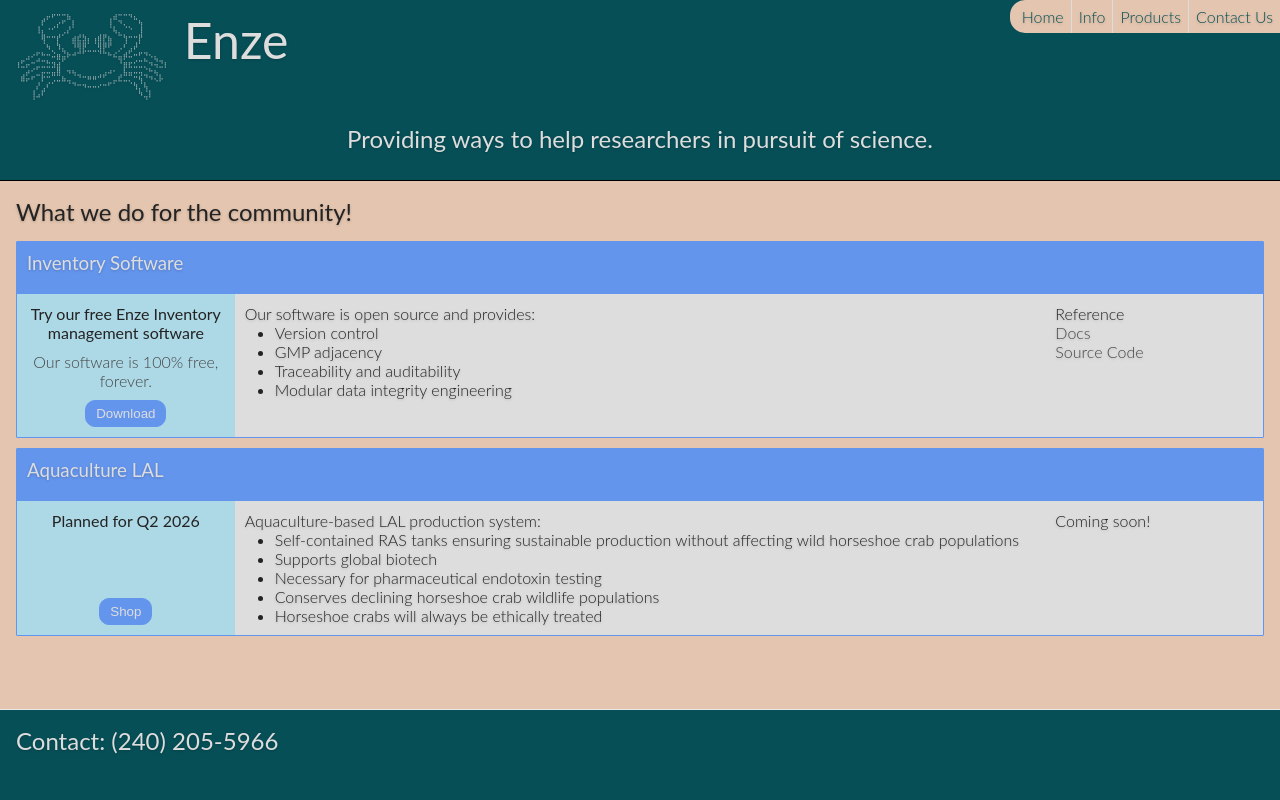
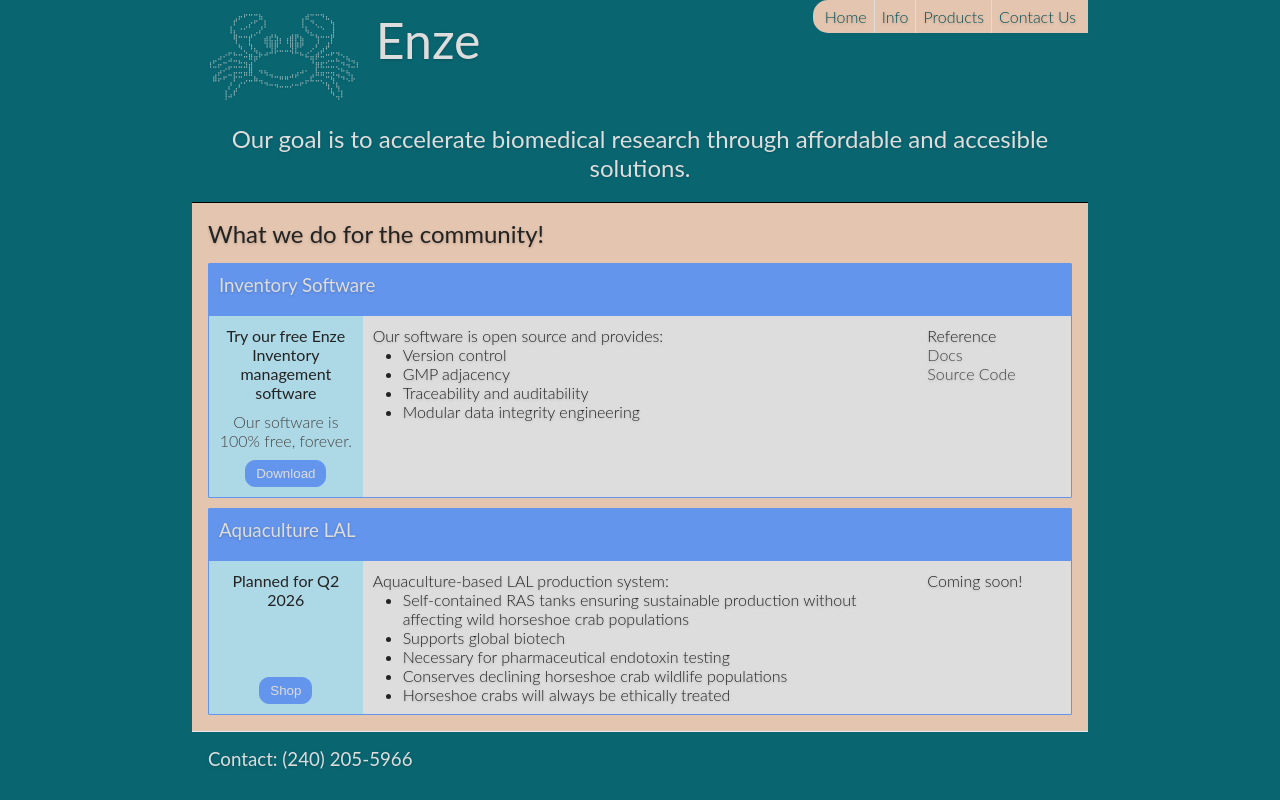
Before and after one commit to Enze-Inc/enze-website, a plain HTML site: page index.html in a window 1280 px wide. Drawn offline with Linux system fonts and the light colour scheme.

Commit message:
Make site have padding with larger screens and adjust theme

```diff
--- a/assets/main.css
+++ b/assets/main.css
@@ -12,7 +12,7 @@ h1, h2, h3, h4, h5, h6 {
 body {
   --dark-text-color: #232323;
   --light-text-color: #ddd;
-  --header-background-color: #074F57;
+  --header-background-color: #096671;
   --main-background-color: #E4C5AF;
   --site-background-color: #444;
   --section-border-color: black;
@@ -36,6 +36,21 @@ body {
   min-height: 100vh;
   flex-direction: column;
 }
+
+@media only screen and (min-width: 1200px) {
+  body {
+    padding-left: 15vw;
+    padding-right: 15vw;
+  }
+}
+
+@media only screen and (min-width: 1600px) {
+  body {
+    padding-left: 20vw;
+    padding-right: 20vw;
+  }
+}
+
 
 .flex-row {
   display: flex;
@@ -103,6 +118,10 @@ body {
   border-top-left-radius: 15px;
   border-bottom-left-radius: 15px;
   padding-left: 12px;
+}
+
+.nav-link:last-child {
+  padding-right: 12px;
 }
 
 .nav-link:not(:last-child) {
--- a/index.html
+++ b/index.html
@@ -37,7 +37,7 @@
             </nav>
         </div>
         <div class="site-subtitle">
-            <h2>Providing ways to help researchers in pursuit of science.</h2>
+            <h2>Our goal is to accelerate biomedical research through affordable and accesible solutions.</h2>
         </div>
     </header>
 
@@ -113,7 +113,7 @@
     </main>
 
     <footer class="site-footer">
-        <h2>Contact: (240) 205-5966</h2>
+        <h3>Contact: (240) 205-5966</h3>
     </footer>
 </body>
 </html>
```
